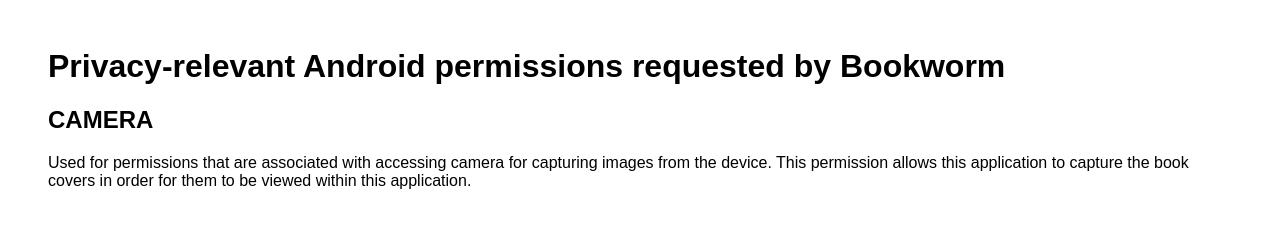
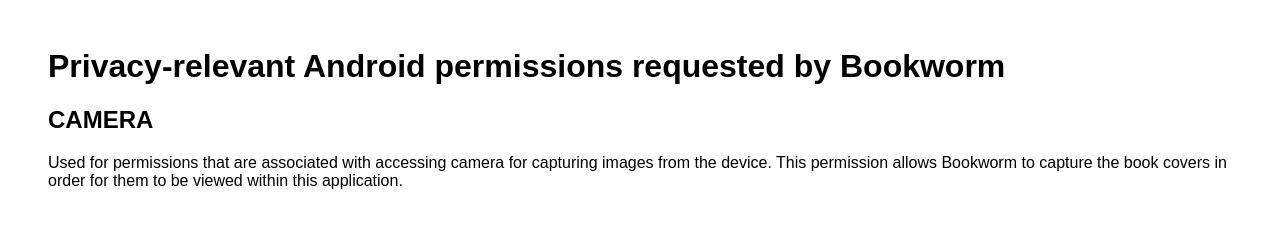
Before and after one commit to sophoniaapps/sophoniaapps.github.io, a plain HTML site: page index.html in a window 1280 px wide. Drawn offline with Linux system fonts and the light colour scheme.

Commit message:
Text edited.

```diff
--- a/index.html
+++ b/index.html
@@ -14,6 +14,6 @@
 
 <h2>CAMERA</h2>
 <p>Used for permissions that are associated with accessing camera for capturing images from the device.
-This permission allows this application to capture the book covers in order for them to be viewed within this application.</p>
+This permission allows Bookworm to capture the book covers in order for them to be viewed within this application.</p>
 </body>
 </html>
```
